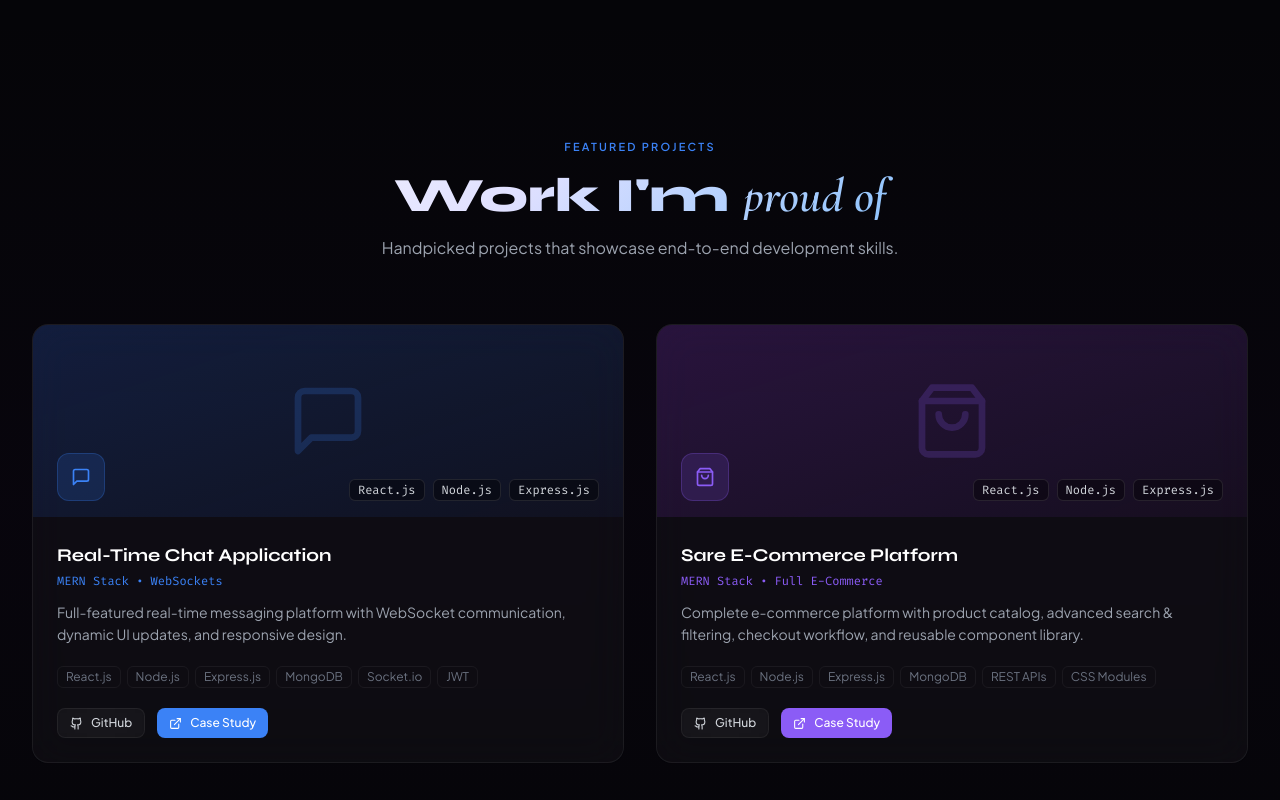
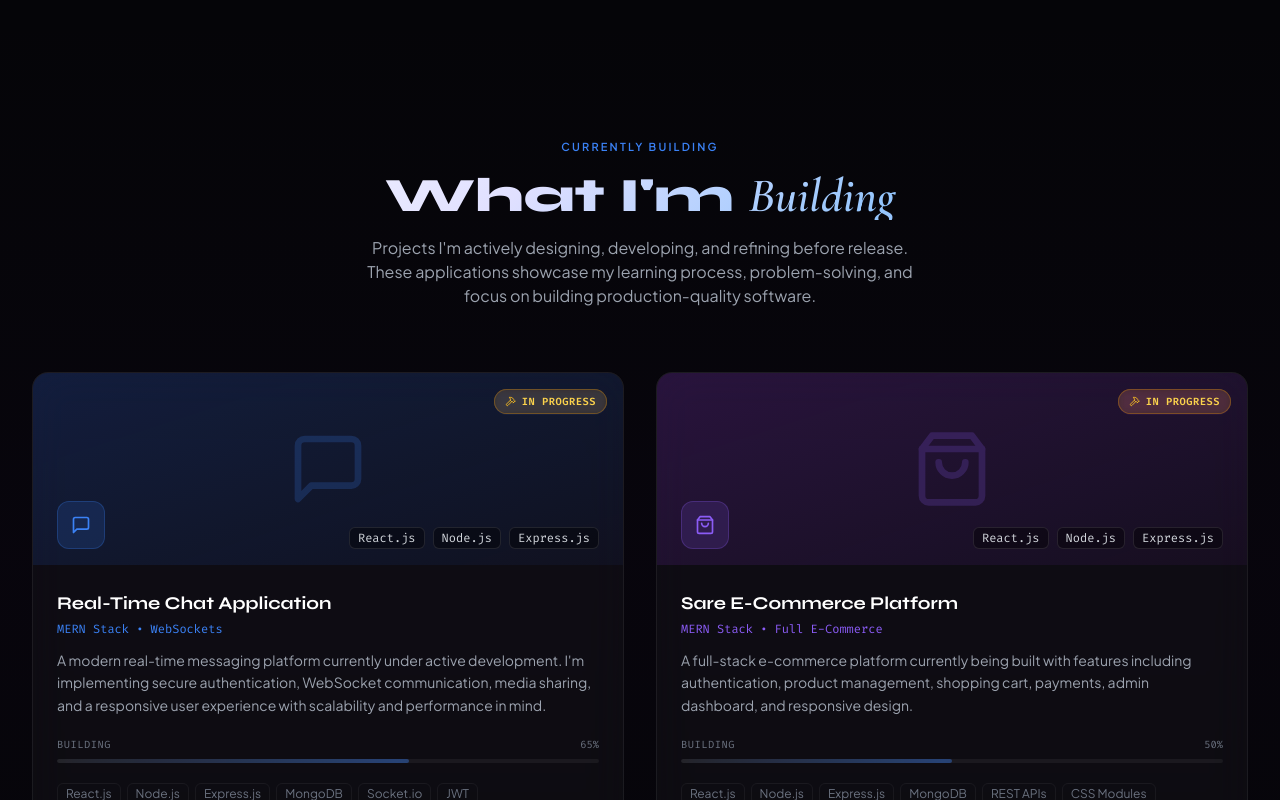
Before and after one commit to Sujan2332/Portfolio, a React (Vite) app: page / in a window 1280 px wide. Shown: the part 6820-7620 px from the top of the page. Built offline with nearby package versions, Linux system fonts and the light colour scheme.

Commit message:
Updated index.css

```diff
--- a/src/components/Projects.tsx
+++ b/src/components/Projects.tsx
@@ -1,5 +1,7 @@
 import { useState } from 'react';
-import { ExternalLink, Github, X, Zap, MessageSquare, ShoppingBag } from 'lucide-react';
+import { ExternalLink, Github, X, Zap, MessageSquare, ShoppingBag, Hammer, Clock } from 'lucide-react';
+
+type BuildStatus = 'Planning' | 'Building' | 'Testing' | 'Launching Soon';
 
 interface Project {
   id: string;
@@ -12,9 +14,11 @@ interface Project {
   accentColor: string;
   icon: typeof MessageSquare;
   features: string[];
-  github: string;
+  github?: string;
   demo?: string;
   gradient: string;
+  status: BuildStatus;
+  progress: number;
 }
 
 const projects: Project[] = [
@@ -22,29 +26,51 @@ const projects: Project[] = [
     id: 'chat',
     title: 'Real-Time Chat Application',
     subtitle: 'MERN Stack • WebSockets',
-    description: 'Full-featured real-time messaging platform with WebSocket communication, dynamic UI updates, and responsive design.',
-    longDesc: 'A production-grade real-time chat application built with the MERN stack. Features include WebSocket-powered instant messaging, room-based communication, online presence indicators, message history persistence in MongoDB, and a pixel-perfect responsive UI that works seamlessly across all devices.',
+    description:
+      'A modern real-time messaging platform currently under active development. I\'m implementing secure authentication, WebSocket communication, media sharing, and a responsive user experience with scalability and performance in mind.',
+    longDesc:
+      'A production-grade real-time chat application currently being built with the MERN stack. In-progress features include WebSocket-powered instant messaging, room-based communication, online presence indicators, message history persistence in MongoDB, and a pixel-perfect responsive UI that works seamlessly across all devices. Currently refining the authentication flow and optimizing for scale.',
     tech: ['React.js', 'Node.js', 'Express.js', 'MongoDB', 'Socket.io', 'JWT'],
     color: '#3b82f6',
     accentColor: 'rgba(59,130,246,0.15)',
     icon: MessageSquare,
-    features: ['WebSocket real-time communication', 'Room-based messaging', 'Online presence indicators', 'Message history persistence', 'JWT authentication', 'Mobile-responsive design'],
+    features: [
+      'WebSocket real-time communication',
+      'Room-based messaging',
+      'Online presence indicators',
+      'Message history persistence',
+      'JWT authentication',
+      'Mobile-responsive design',
+    ],
     github: 'https://github.com/sujan2332',
     gradient: 'from-blue-600/20 to-blue-900/10',
+    status: 'Building',
+    progress: 65,
   },
   {
     id: 'ecommerce',
     title: 'Sare E-Commerce Platform',
     subtitle: 'MERN Stack • Full E-Commerce',
-    description: 'Complete e-commerce platform with product catalog, advanced search & filtering, checkout workflow, and reusable component library.',
-    longDesc: 'A complete end-to-end e-commerce platform built from scratch using the MERN stack. Includes a dynamic product catalog with advanced filtering, a streamlined checkout flow, cart & wishlist management, and a library of reusable UI components built for scalability and performance.',
+    description:
+      'A full-stack e-commerce platform currently being built with features including authentication, product management, shopping cart, payments, admin dashboard, and responsive design.',
+    longDesc:
+      'A complete end-to-end e-commerce platform currently under development, built from scratch using the MERN stack. In-progress work includes a dynamic product catalog with advanced filtering, a streamlined checkout flow, cart & wishlist management, and a library of reusable UI components built for scalability and performance. Actively iterating on the checkout and payments integration.',
     tech: ['React.js', 'Node.js', 'Express.js', 'MongoDB', 'REST APIs', 'CSS Modules'],
     color: '#8b5cf6',
     accentColor: 'rgba(139,92,246,0.15)',
     icon: ShoppingBag,
-    features: ['Dynamic product catalog', 'Advanced search & filtering', 'Shopping cart & wishlist', 'Checkout workflow', 'Reusable component library', 'Responsive design'],
+    features: [
+      'Dynamic product catalog',
+      'Advanced search & filtering',
+      'Shopping cart & wishlist',
+      'Checkout workflow',
+      'Reusable component library',
+      'Responsive design',
+    ],
     github: 'https://github.com/sujan2332',
     gradient: 'from-purple-600/20 to-purple-900/10',
+    status: 'Building',
+    progress: 50,
   },
 ];
 
@@ -78,10 +104,15 @@ function ProjectModal({ project, onClose }: { project: Project; onClose: () => v
           </div>
         </div>
 
+        <div className="flex items-center gap-2 mb-6 px-3 py-1.5 rounded-full bg-amber-500/10 border border-amber-500/20 w-fit">
+          <span className="w-1.5 h-1.5 rounded-full bg-amber-400 animate-pulse" />
+          <span className="text-xs font-medium text-amber-400 font-mono">In Progress — {project.status}</span>
+        </div>
+
         <p className="text-gray-300 leading-relaxed mb-6 text-sm">{project.longDesc}</p>
 
         <div className="mb-6">
-          <div className="text-xs font-semibold text-gray-500 uppercase tracking-widest mb-3">Key Features</div>
+          <div className="text-xs font-semibold text-gray-500 uppercase tracking-widest mb-3">Planned Features</div>
           <div className="grid grid-cols-1 sm:grid-cols-2 gap-2">
             {project.features.map((f) => (
               <div key={f} className="flex items-center gap-2 text-sm text-gray-300">
@@ -102,6 +133,7 @@ function ProjectModal({ project, onClose }: { project: Project; onClose: () => v
         </div>
 
         <div className="flex gap-3">
+          {project.github && (
             <a
               href={project.github}
               target="_blank"
@@ -111,25 +143,21 @@ function ProjectModal({ project, onClose }: { project: Project; onClose: () => v
               <Github size={15} />
               GitHub
             </a>
-          {project.demo && (
-            <a
-              href={project.demo}
-              target="_blank"
-              rel="noopener noreferrer"
-              className="flex items-center gap-2 px-4 py-2 text-sm font-medium rounded-xl text-white transition-all"
-              style={{ background: project.color }}
+          )}
+          <button
+            disabled
+            className="flex items-center gap-2 px-4 py-2 text-sm font-medium rounded-xl text-gray-500 cursor-not-allowed border border-white/5 bg-white/[0.02]"
           >
-              <ExternalLink size={15} />
-              Live Demo
-            </a>
-          )}
+            <Clock size={15} />
+            Coming Soon
+          </button>
         </div>
       </div>
     </div>
   );
 }
 
-function ProjectCard({ project, onCaseStudy }: { project: Project; onCaseStudy: () => void }) {
+function ProjectCard({ project, onViewDetails }: { project: Project; onViewDetails: () => void }) {
   const Icon = project.icon;
 
   return (
@@ -148,6 +176,13 @@ function ProjectCard({ project, onCaseStudy }: { project: Project; onCaseStudy:
       <div className={`h-48 bg-gradient-to-br ${project.gradient} relative overflow-hidden`}>
         <div className="absolute inset-0 flex items-center justify-center opacity-20">
           <Icon size={80} style={{ color: project.color }} />
+        </div>
+        {/* In Progress badge */}
+        <div className="absolute top-4 right-4">
+          <div className="badge-in-progress flex items-center gap-1.5 px-2.5 py-1 rounded-full bg-amber-500/15 border border-amber-500/30 backdrop-blur-sm">
+            <Hammer size={11} className="text-amber-400" />
+            <span className="text-[0.65rem] font-semibold text-amber-300 font-mono uppercase tracking-wider">In Progress</span>
+          </div>
         </div>
         <div className="absolute bottom-4 left-6">
           <div className="w-12 h-12 rounded-xl flex items-center justify-center"
@@ -169,6 +204,17 @@ function ProjectCard({ project, onCaseStudy }: { project: Project; onCaseStudy:
         <div className="text-xs font-mono mb-3" style={{ color: project.color }}>{project.subtitle}</div>
         <p className="text-sm text-gray-400 leading-relaxed mb-5">{project.description}</p>
 
+        {/* Progress indicator */}
+        <div className="mb-5">
+          <div className="flex items-center justify-between mb-1.5">
+            <span className="text-[0.65rem] font-mono uppercase tracking-wider text-gray-500">{project.status}</span>
+            <span className="text-[0.65rem] font-mono text-gray-500">{project.progress}%</span>
+          </div>
+          <div className="h-1 rounded-full bg-white/5 overflow-hidden">
+            <div className="progress-line h-full rounded-full" style={{ width: `${project.progress}%` }} />
+          </div>
+        </div>
+
         <div className="flex flex-wrap gap-1.5 mb-5">
           {project.tech.map((t) => (
             <span key={t} className="px-2 py-0.5 text-xs text-gray-500 bg-white/3 border border-white/5 rounded-md">{t}</span>
@@ -176,6 +222,7 @@ function ProjectCard({ project, onCaseStudy }: { project: Project; onCaseStudy:
         </div>
 
         <div className="flex gap-3">
+          {project.github && (
             <a
               href={project.github}
               target="_blank"
@@ -185,13 +232,13 @@ function ProjectCard({ project, onCaseStudy }: { project: Project; onCaseStudy:
               <Github size={13} />
               GitHub
             </a>
+          )}
           <button
-            onClick={onCaseStudy}
-            className="flex items-center gap-2 px-3 py-1.5 text-xs font-medium rounded-lg transition-all text-white"
-            style={{ background: project.color }}
+            onClick={onViewDetails}
+            className="flex items-center gap-2 px-3 py-1.5 text-xs font-medium rounded-lg transition-all text-gray-400 border border-white/5 bg-white/[0.02] hover:border-white/10"
           >
-            <ExternalLink size={13} />
-            Case Study
+            <Clock size={13} />
+            Development Updates
           </button>
         </div>
       </div>
@@ -208,20 +255,20 @@ export default function Projects() {
 
       <div className="max-w-7xl mx-auto px-6 md:px-8">
         <div className="text-center mb-16 reveal">
-          <div className="section-label mb-4">Featured Projects</div>
+          <div className="section-label mb-4">Currently Building</div>
           <h2 className="text-3xl md:text-4xl lg:text-5xl font-black text-gradient-hero" style={{ fontFamily: "'Syne', sans-serif" }}>
-            Work I'm{' '}
-            <em style={{ fontFamily: "'Cormorant Garamond', serif", fontStyle: 'italic', fontWeight: 600 }}>proud of</em>
+            What I'm{' '}
+            <em style={{ fontFamily: "'Cormorant Garamond', serif", fontStyle: 'italic', fontWeight: 600 }}>Building</em>
           </h2>
           <p className="text-gray-400 mt-4 max-w-xl mx-auto" style={{ fontFamily: "'Plus Jakarta Sans', sans-serif" }}>
-            Handpicked projects that showcase end-to-end development skills.
+            Projects I'm actively designing, developing, and refining before release. These applications showcase my learning process, problem-solving, and focus on building production-quality software.
           </p>
         </div>
 
         <div className="grid md:grid-cols-2 gap-8">
           {projects.map((project, i) => (
             <div key={project.id} className={`reveal${i % 2 === 0 ? '-left' : '-right'}`} data-delay={i * 120}>
-              <ProjectCard project={project} onCaseStudy={() => setModalProject(project)} />
+              <ProjectCard project={project} onViewDetails={() => setModalProject(project)} />
             </div>
           ))}
         </div>
--- a/src/index.css
+++ b/src/index.css
@@ -463,6 +463,26 @@
   box-shadow: 0 0 0 1px rgba(59,130,246,0.15), 0 0 24px rgba(59,130,246,0.12);
 }
 
+/* In-progress badge pulse */
+@keyframes badge-pulse {
+  0%, 100% { opacity: 1; box-shadow: 0 0 0 0 rgba(245,158,11,0.4); }
+  50% { opacity: 0.85; box-shadow: 0 0 0 6px rgba(245,158,11,0); }
+}
+.badge-in-progress {
+  animation: badge-pulse 2.5s ease-in-out infinite;
+}
+
+/* Progress line shimmer */
+@keyframes progress-shimmer {
+  0% { background-position: -200% 0; }
+  100% { background-position: 200% 0; }
+}
+.progress-line {
+  background: linear-gradient(90deg, rgba(255,255,255,0.04) 0%, rgba(59,130,246,0.4) 50%, rgba(255,255,255,0.04) 100%);
+  background-size: 200% 100%;
+  animation: progress-shimmer 2.5s linear infinite;
+}
+
 /* Contact form */
 .form-input {
   background: rgba(255,255,255,0.03);
```
Lines whose indentation alone changed are shown as unchanged.
